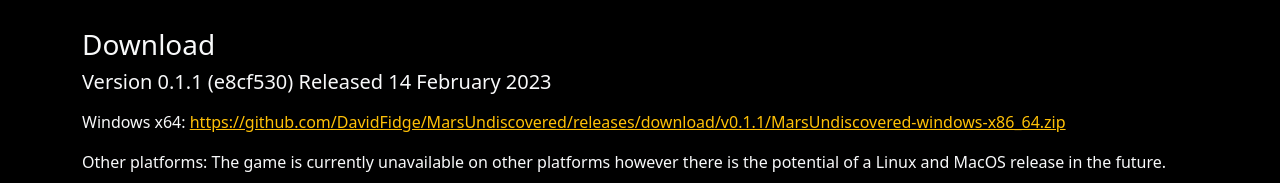
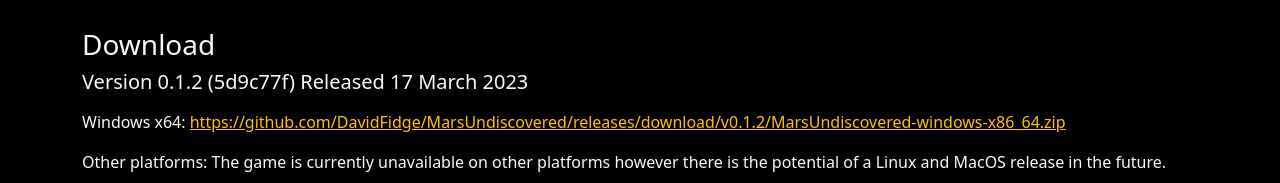
Before and after one commit to DavidFidge/MarsUndiscoveredApi, an Angular app in the folder ClientApp/: page / in a window 1280 px wide. Shown: the part 988-1171 px from the top of the page. Built offline with nearby package versions, Linux system fonts and the light colour scheme.

Commit message:
Update with latest version download

```diff
--- a/ClientApp/src/app/home/home.component.html
+++ b/ClientApp/src/app/home/home.component.html
@@ -16,8 +16,8 @@
   <p>The game is currently playable but there's nothing to do besides taking the ship parts on level 2 and returning to the ship. Much of the core infrastructure, game utilities and core game features have been implemented such as save, load, view replay, moving, bumping, field of view, limited animations, map transition and enemy movement and attacking.</p>
 
   <h3 class="pt-4">Download</h3>
-  <h5>Version 0.1.1 (e8cf530) Released 14 February 2023</h5>
-  <p class="pt-2">Windows x64: <a href="https://github.com/DavidFidge/MarsUndiscovered/releases/download/v0.1.1/MarsUndiscovered-windows-x86_64.zip">https://github.com/DavidFidge/MarsUndiscovered/releases/download/v0.1.1/MarsUndiscovered-windows-x86_64.zip</a></p>
+  <h5>Version 0.1.2 (5d9c77f) Released 17 March 2023</h5>
+  <p class="pt-2">Windows x64: <a href="https://github.com/DavidFidge/MarsUndiscovered/releases/download/v0.1.2/MarsUndiscovered-windows-x86_64.zip">https://github.com/DavidFidge/MarsUndiscovered/releases/download/v0.1.2/MarsUndiscovered-windows-x86_64.zip</a></p>
   <p>Other platforms: The game is currently unavailable on other platforms however there is the potential of a Linux and MacOS release in the future.</p>
   <p>Other releases: <a href="https://github.com/DavidFidge/MarsUndiscovered/releases">https://github.com/DavidFidge/MarsUndiscovered/releases</a></p>
 
```
